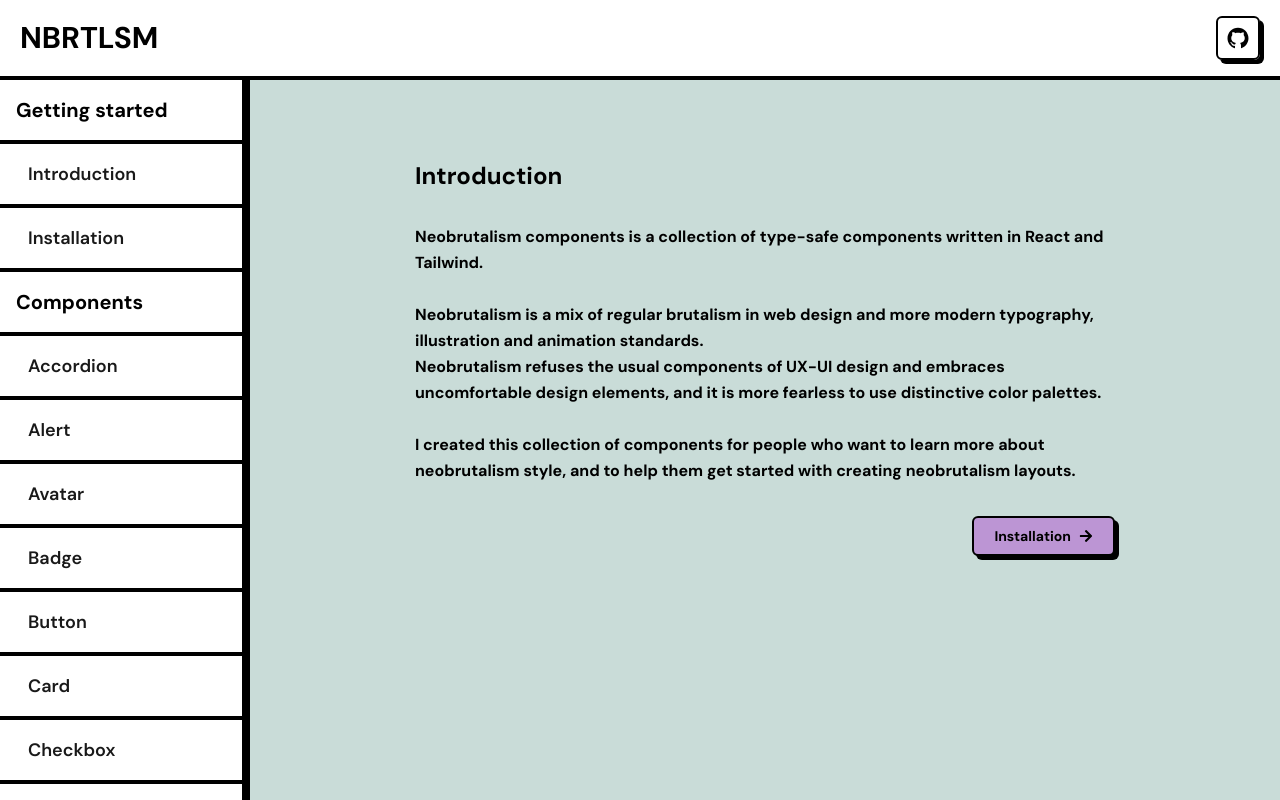
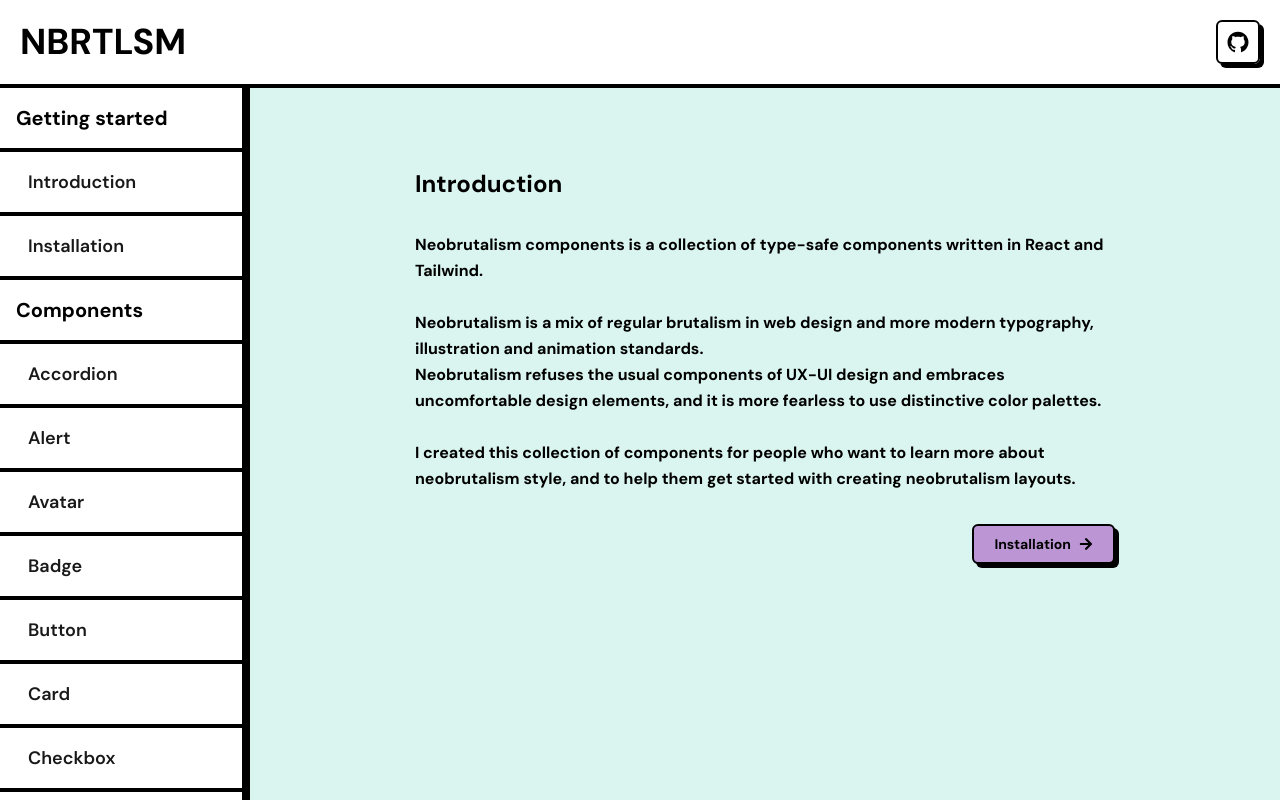
Before and after one commit to ekmas/neobrutalism-components, a Next.js app: page /docs in a window 1280 px wide. Built offline with nearby package versions, Linux system fonts and the light colour scheme.

Commit message:
style changes

```diff
--- a/src/app/docs/layout.tsx
+++ b/src/app/docs/layout.tsx
@@ -14,7 +14,7 @@ export default function DocsLayout({
   return (
     <>
       <Sidebar />
-      <div className="docs ml-[250px] min-h-[100dvh] w-[full-250px] bg-[#c9dcd8] px-5 pt-[80px] m800:ml-[180px] m800:w-[full-180px] m600:m-0 m600:w-full m500:pt-16">
+      <div className="docs ml-[250px] min-h-[100dvh] w-[full-250px] bg-bg px-5 pt-[88px] m800:ml-[180px] m800:w-[full-180px] m600:m-0 m600:w-full m500:pt-16">
         <div className="mx-auto w-[700px] py-20 m1000:w-[500px] m750:w-[350px] m400:w-full m400:py-16">
           {children}
         </div>
--- a/src/components/app/Navbar.tsx
+++ b/src/components/app/Navbar.tsx
@@ -4,11 +4,11 @@ import MobileDrawer from './MobileDrawer'
 
 function Navbar() {
   return (
-    <nav className="fixed left-0 top-0 z-10 mx-auto flex h-20 w-full items-center border-b-4 border-black bg-white px-5 m500:h-16 ">
+    <nav className="fixed left-0 top-0 z-10 mx-auto flex h-[88px] w-full items-center border-b-4 border-black bg-white px-5 m500:h-16 ">
       <div className="mx-auto flex w-[1300px] max-w-full items-center justify-between">
         <MobileDrawer />
 
-        <Link className="text-3xl font-bold m500:text-xl" href={'/'}>
+        <Link className="text-4xl font-bold m500:text-xl" href={'/'}>
           NBRTLSM
         </Link>
 
--- a/src/components/app/Sidebar.tsx
+++ b/src/components/app/Sidebar.tsx
@@ -3,7 +3,7 @@ import Link from 'next/link'
 
 export default function Sidebar() {
   return (
-    <aside className="scrollbar fixed top-20 h-[calc(100svh-80px)] max-h-[calc(100svh-80px)] w-[250px] overflow-y-auto border-r-4 border-black m800:w-[180px] m600:hidden">
+    <aside className="scrollbar fixed top-[88px] h-[calc(100svh-88px)] max-h-[calc(100svh-88px)] w-[250px] overflow-y-auto border-r-4 border-black m800:w-[180px] m600:hidden">
       <div className="sidebaritem block border-b-4 border-r-4 border-black p-4 text-xl font-bold m800:p-4 m800:text-base">
         Getting started
       </div>
```
